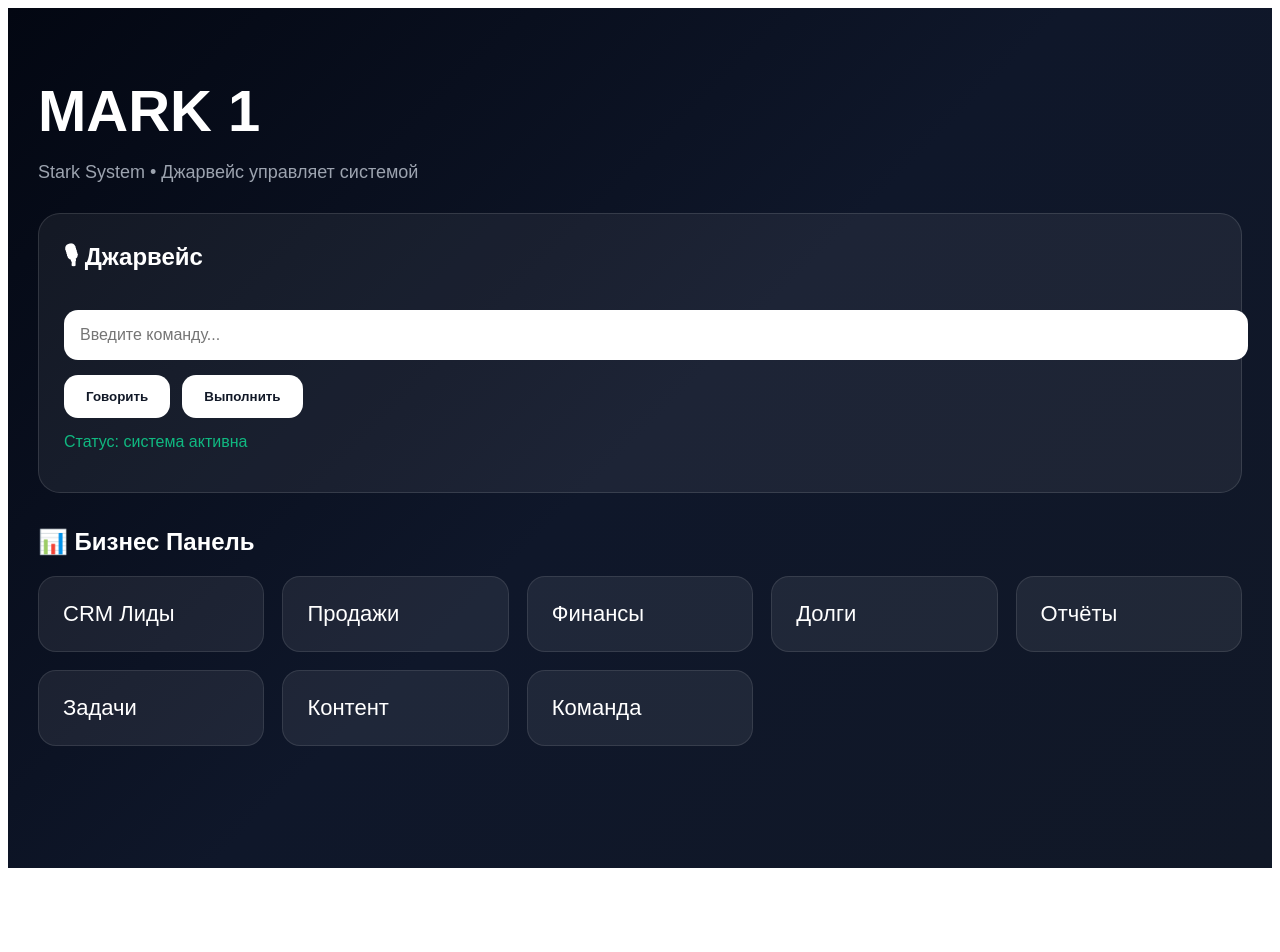
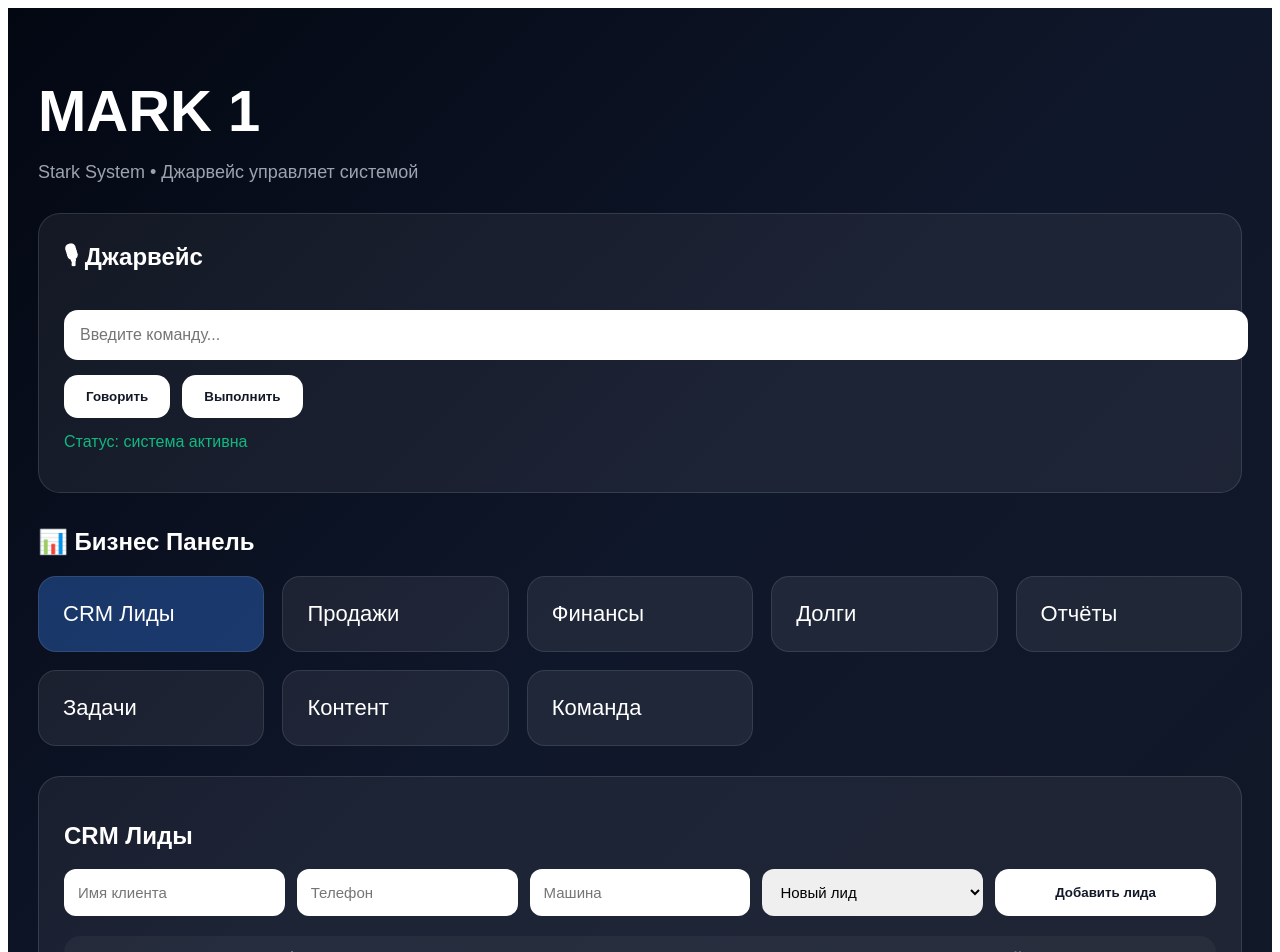
Before and after one commit to Icebaby080/mark-1, a Next.js app: page / in a window 1280 px wide. Shown: the top 952 px of the page. Before the commit the page ends 876 px from the top, so only its background shows below. Built offline with nearby package versions, Linux system fonts and the light colour scheme.

Commit message:
Update index.js

```diff
--- a/pages/index.js
+++ b/pages/index.js
@@ -1,7 +1,7 @@
 import { useState } from "react";
 
 export default function Home() {
-  const [activeModule, setActiveModule] = useState("dashboard");
+  const [activeModule, setActiveModule] = useState("CRM Лиды");
 
   const leads = [
     {
@@ -20,6 +20,28 @@ export default function Home() {
     }
   ];
 
+  const financeStats = [
+    { title: "Доход сегодня", value: "0 ₸" },
+    { title: "Доход месяца", value: "0 ₸" },
+    { title: "Расходы месяца", value: "0 ₸" },
+    { title: "Реклама", value: "0 ₸" },
+    { title: "Зарплаты", value: "0 ₸" },
+    { title: "Долги", value: "0 ₸" },
+    { title: "Баланс", value: "0 ₸" },
+    { title: "Чистая прибыль", value: "0 ₸" }
+  ];
+
+  const expenseItems = [
+    "Реклама",
+    "Аренда",
+    "Зарплата",
+    "Топливо",
+    "Кредиты",
+    "Личные расходы",
+    "Офис",
+    "Прочее"
+  ];
+
   const modules = [
     "CRM Лиды",
     "Продажи",
@@ -32,39 +54,17 @@ export default function Home() {
   ];
 
   return (
-    <main style={{
-      minHeight: "100vh",
-      background: "linear-gradient(135deg,#030712,#0f172a,#111827)",
-      color: "white",
-      fontFamily: "Arial, sans-serif",
-      padding: "30px"
-    }}>
+    <main style={mainStyle}>
       <h1 style={{ fontSize: "58px", marginBottom: "5px" }}>MARK 1</h1>
 
       <p style={{ color: "#9ca3af", fontSize: "18px" }}>
         Stark System • Джарвейс управляет системой
       </p>
 
-      <section style={{
-        marginTop: "30px",
-        padding: "25px",
-        borderRadius: "22px",
-        background: "rgba(255,255,255,0.06)",
-        border: "1px solid rgba(255,255,255,0.12)"
-      }}>
+      <section style={jarvisBox}>
         <h2 style={{ marginTop: 0 }}>🎙 Джарвейс</h2>
 
-        <input
-          placeholder="Введите команду..."
-          style={{
-            width: "100%",
-            padding: "16px",
-            borderRadius: "14px",
-            border: "none",
-            marginTop: "10px",
-            fontSize: "16px"
-          }}
-        />
+        <input placeholder="Введите команду..." style={wideInputStyle} />
 
         <div style={{ display: "flex", gap: "12px", marginTop: "15px" }}>
           <button style={buttonStyle}>Говорить</button>
@@ -78,27 +78,17 @@ export default function Home() {
 
       <h2 style={{ marginTop: "35px" }}>📊 Бизнес Панель</h2>
 
-      <section style={{
-        display: "grid",
-        gridTemplateColumns: "repeat(auto-fit,minmax(220px,1fr))",
-        gap: "18px",
-        marginTop: "15px"
-      }}>
+      <section style={moduleGrid}>
         {modules.map((item) => (
           <button
             key={item}
             onClick={() => setActiveModule(item)}
             style={{
-              padding: "24px",
-              borderRadius: "18px",
-              background: activeModule === item
+              ...moduleButton,
+              background:
+                activeModule === item
                   ? "rgba(59,130,246,0.35)"
-                : "rgba(255,255,255,0.07)",
-              border: "1px solid rgba(255,255,255,0.10)",
-              fontSize: "22px",
-              color: "white",
-              textAlign: "left",
-              cursor: "pointer"
+                  : "rgba(255,255,255,0.07)"
             }}
           >
             {item}
@@ -110,12 +100,7 @@ export default function Home() {
         <section style={moduleBox}>
           <h2>CRM Лиды</h2>
 
-          <div style={{
-            display: "grid",
-            gridTemplateColumns: "repeat(auto-fit,minmax(180px,1fr))",
-            gap: "12px",
-            marginBottom: "20px"
-          }}>
+          <div style={formGrid}>
             <input placeholder="Имя клиента" style={inputStyle} />
             <input placeholder="Телефон" style={inputStyle} />
             <input placeholder="Машина" style={inputStyle} />
@@ -132,14 +117,7 @@ export default function Home() {
             <button style={buttonStyle}>Добавить лида</button>
           </div>
 
-          <div style={{ overflowX: "auto" }}>
-            <table style={{
-              width: "100%",
-              borderCollapse: "collapse",
-              background: "rgba(255,255,255,0.04)",
-              borderRadius: "16px",
-              overflow: "hidden"
-            }}>
+          <table style={tableStyle}>
             <thead>
               <tr>
                 <th style={thStyle}>Имя</th>
@@ -161,12 +139,134 @@ export default function Home() {
               ))}
             </tbody>
           </table>
+        </section>
+      )}
+
+      {activeModule === "Финансы" && (
+        <section style={moduleBox}>
+          <h2>Финансы</h2>
+
+          <section style={financeGrid}>
+            {financeStats.map((item) => (
+              <div key={item.title} style={financeCard}>
+                <p style={{ color: "#9ca3af", margin: 0 }}>{item.title}</p>
+                <h3 style={{ fontSize: "28px", margin: "10px 0 0" }}>
+                  {item.value}
+                </h3>
               </div>
+            ))}
+          </section>
+
+          <h3 style={{ marginTop: "30px" }}>Добавить доход</h3>
+
+          <div style={formGrid}>
+            <input placeholder="Источник дохода" style={inputStyle} />
+            <input placeholder="Сумма" style={inputStyle} />
+            <input placeholder="Комментарий" style={inputStyle} />
+            <button style={buttonStyle}>Добавить доход</button>
+          </div>
+
+          <h3 style={{ marginTop: "30px" }}>Добавить расход</h3>
+
+          <div style={formGrid}>
+            <select style={inputStyle}>
+              {expenseItems.map((item) => (
+                <option key={item}>{item}</option>
+              ))}
+            </select>
+            <input placeholder="Сумма расхода" style={inputStyle} />
+            <input placeholder="Комментарий" style={inputStyle} />
+            <button style={buttonStyle}>Добавить расход</button>
+          </div>
+
+          <h3 style={{ marginTop: "30px" }}>Статьи расходов</h3>
+
+          <section style={expenseGrid}>
+            {expenseItems.map((item) => (
+              <div key={item} style={expenseCard}>
+                {item}
+              </div>
+            ))}
+          </section>
         </section>
       )}
     </main>
   );
 }
+
+const mainStyle = {
+  minHeight: "100vh",
+  background: "linear-gradient(135deg,#030712,#0f172a,#111827)",
+  color: "white",
+  fontFamily: "Arial, sans-serif",
+  padding: "30px"
+};
+
+const jarvisBox = {
+  marginTop: "30px",
+  padding: "25px",
+  borderRadius: "22px",
+  background: "rgba(255,255,255,0.06)",
+  border: "1px solid rgba(255,255,255,0.12)"
+};
+
+const moduleGrid = {
+  display: "grid",
+  gridTemplateColumns: "repeat(auto-fit,minmax(220px,1fr))",
+  gap: "18px",
+  marginTop: "15px"
+};
+
+const moduleButton = {
+  padding: "24px",
+  borderRadius: "18px",
+  border: "1px solid rgba(255,255,255,0.10)",
+  fontSize: "22px",
+  color: "white",
+  textAlign: "left",
+  cursor: "pointer"
+};
+
+const moduleBox = {
+  marginTop: "30px",
+  padding: "25px",
+  borderRadius: "22px",
+  background: "rgba(255,255,255,0.06)",
+  border: "1px solid rgba(255,255,255,0.12)"
+};
+
+const formGrid = {
+  display: "grid",
+  gridTemplateColumns: "repeat(auto-fit,minmax(180px,1fr))",
+  gap: "12px",
+  marginBottom: "20px"
+};
+
+const financeGrid = {
+  display: "grid",
+  gridTemplateColumns: "repeat(auto-fit,minmax(210px,1fr))",
+  gap: "16px"
+};
+
+const financeCard = {
+  padding: "22px",
+  borderRadius: "18px",
+  background: "rgba(255,255,255,0.07)",
+  border: "1px solid rgba(255,255,255,0.10)"
+};
+
+const expenseGrid = {
+  display: "grid",
+  gridTemplateColumns: "repeat(auto-fit,minmax(170px,1fr))",
+  gap: "14px"
+};
+
+const expenseCard = {
+  padding: "18px",
+  borderRadius: "16px",
+  background: "rgba(255,255,255,0.07)",
+  border: "1px solid rgba(255,255,255,0.10)"
+};
 
 const buttonStyle = {
   padding: "14px 22px",
@@ -185,12 +285,21 @@ const inputStyle = {
   fontSize: "15px"
 };
 
-const moduleBox = {
-  marginTop: "30px",
-  padding: "25px",
-  borderRadius: "22px",
-  background: "rgba(255,255,255,0.06)",
-  border: "1px solid rgba(255,255,255,0.12)"
+const wideInputStyle = {
+  width: "100%",
+  padding: "16px",
+  borderRadius: "14px",
+  border: "none",
+  marginTop: "10px",
+  fontSize: "16px"
+};
+
+const tableStyle = {
+  width: "100%",
+  borderCollapse: "collapse",
+  background: "rgba(255,255,255,0.04)",
+  borderRadius: "16px",
+  overflow: "hidden"
 };
 
 const thStyle = {
```
Lines whose indentation alone changed are shown as unchanged.
